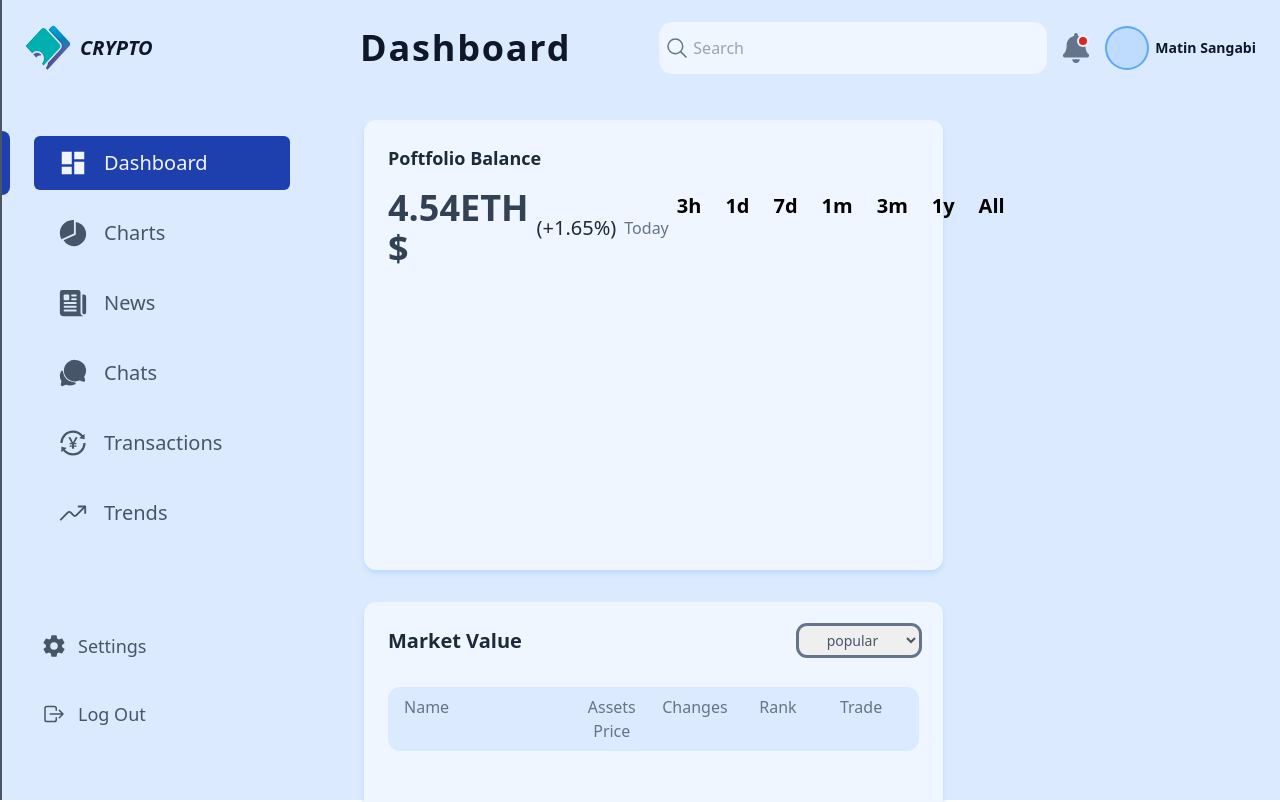
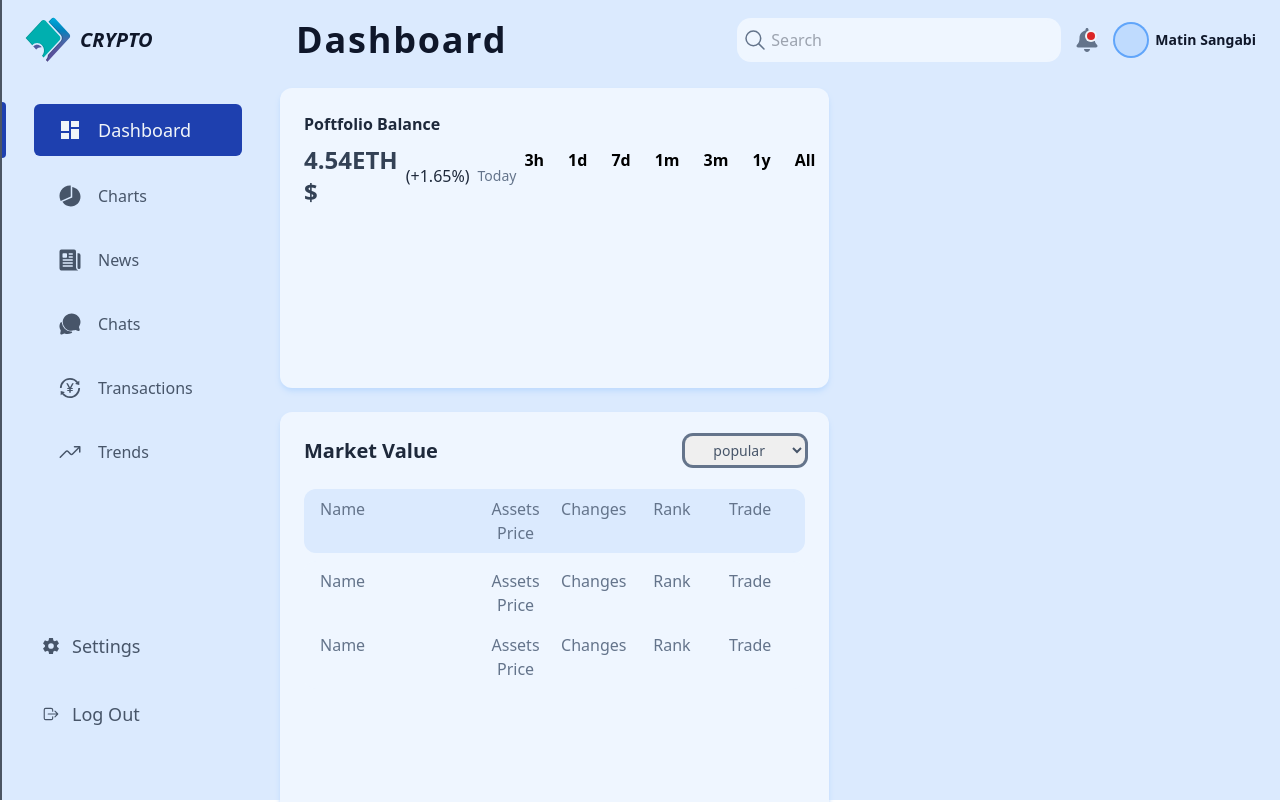
Before and after one commit to Matin-Sangabi/cryptocurrencyApp, a React (Create React App) app: page /dashboard in a window 1280 px wide. Shown: the top 802 px of the page. Built offline with nearby package versions, Linux system fonts and the light colour scheme; no server answers.

Commit message:
markValue ui added

```diff
--- a/src/components/Menu/header.js
+++ b/src/components/Menu/header.js
@@ -7,10 +7,10 @@ const Header = () => {
   const pathStr = pathname.split("/")[1];
   const PathName = pathStr.charAt(0).toUpperCase() + pathStr.slice(1);
   return (
-    <header className="w-full py-6 px-6 fixed top-0 left-0">
+    <header className="w-full py-4 px-6 fixed top-0 left-0">
       <nav className="w-full flex items-center justify-between">
         <div className="flex-1 flex items-center">
-          <div className="flex items-center gap-x-2 w-80">
+          <div className="flex items-center gap-x-2 w-64">
             <div className="w-12">
               <img src={LOGO} alt="logo" />
             </div>
@@ -26,18 +26,18 @@ const Header = () => {
         </div>
         <div className="flex-1 flex items-center justify-end">
           <div className="flex items-center gap-x-4">
-          <div className="w-96 relative">
-            <span className="text-slate-500 absolute top-3 text-2xl stroke-2 left-1"><IoSearchOutline/></span>
-            <input type="text" className="py-3 px-8 bg-blue-50 rounded-xl w-full ring-2 ring-blue-50 border-none transition-all ease-in-out duration-300 outline-none focus:ring focus:ring-blue-500 " placeholder="Search"/>
+          <div className="w-80 relative">
+            <span className="text-slate-500 absolute top-2 text-2xl stroke-2 left-1"><IoSearchOutline/></span>
+            <input type="text" className="py-2 px-8 bg-blue-50 rounded-xl w-full ring-2 ring-blue-50 border-none transition-all ease-in-out duration-300 outline-none focus:ring focus:ring-blue-500 " placeholder="Search"/>
           </div>
             <div className="relative flex items-center justify-center cursor-pointer">
               <span className="w-2 h-2 rounded-full bg-red-600 absolute right-1 top-1 ring-2 ring-slate-100"></span>
-              <span className="text-slate-500 text-3xl">
+              <span className="text-slate-500 text-2xl">
                 <FaBell />
               </span>
             </div>
             <div className="flex items-center gap-x-2">
-              <span className="w-10 h-10 rounded-full bg-blue-200 ring-2 ring-blue-400"></span>
+              <span className="w-8 h-8 rounded-full bg-blue-200 ring-2 ring-blue-400"></span>
               <span className="text-sm text-slate-900 font-semibold">
                 Matin Sangabi
               </span>
--- a/src/components/Menu/sideBar.js
+++ b/src/components/Menu/sideBar.js
@@ -4,21 +4,21 @@ import Links, { LinkAction } from "../../utils/menu";
 
 const SideBar = () => {
   return (
-    <section className="fixed left-0 top-0 p-2 w-80 h-full border-l-2 border-gray-600">
-      <div className="pt-32 pb-14  px-6 w-full h-full flex flex-col items-start">
+    <section className="fixed left-0 top-0 p-2 w-64 h-full border-l-2 border-gray-600">
+      <div className="pt-24 pb-14  px-6 w-full h-full flex flex-col items-start">
         <ul className="flex flex-col gap-y-4">
           {Links.map((link, i) => {
             return (
               <NavLink
                 className={({ isActive }) =>
                   isActive
-                    ? "py-3 px-6  text-xl transition-all ease-linear duration-500  bg-blue-800 text-slate-100 before:w-2 before:h-16  before:bg-blue-800 before:absolute before:rounded-r-2xl before:left-0 w-64   flex items-center gap-x-4 rounded-md"
-                    : "py-3 px-6 text-xl transition-all ease-linear duration-500 text-slate-600  hover:bg-blue-800 hover:before:w-2 hover:before:h-16  hover:before:bg-blue-800 hover:before:absolute hover:before:rounded-r-2xl hover:before:left-0 hover:text-slate-100 w-64 flex items-center gap-x-4 rounded-md"
+                    ? "py-3 px-6  text-lg transition-all ease-linear duration-500  bg-blue-800 text-slate-100 before:w-1 before:h-14  before:bg-blue-800 before:absolute before:rounded-r-3xl before:left-0 w-52   flex items-center gap-x-4 rounded-md"
+                    : "py-3 px-6 text-xlg transition-all ease-linear duration-500 text-slate-600  hover:bg-blue-800 hover:before:w-1 hover:before:h-12  hover:before:bg-blue-800 hover:before:absolute hover:before:rounded-r-2xl hover:before:left-0 hover:text-slate-100 w-52 flex items-center gap-x-4 rounded-md"
                 }
                 key={i}
                 to={link.path}
               >
-                <span className="text-3xl">{link.icon()}</span>
+                <span className="text-2xl">{link.icon()}</span>
                 <span className="font-sans font-normal">{link.name}</span>
               </NavLink>
             );
@@ -29,7 +29,7 @@ const SideBar = () => {
             {LinkAction.map((action, i) => {
               return (
                 <NavLink key={i} className='p-2 flex items-center gap-3 text-slate-600' to={action.path}>
-                  <span className="text-2xl">{action.icon()}</span>
+                  <span className="text-lg">{action.icon()}</span>
                   <span className="text-lg font-normal">{action.name}</span>
                 </NavLink>
               );
--- a/src/components/chart/chart.js
+++ b/src/components/chart/chart.js
@@ -41,14 +41,14 @@ const Chart = ({ timeChart }) => {
   return (
     <ResponsiveContainer
       width="100%"
-      height={timeChart === "5y" ? "100%" : "100%"}
+      height={timeChart === "5y" ? "100%" : "80%"}
     >
       <AreaChart
         width={300}
-        height={200}
+        height={300}
         data={sortData}
         margin={{
-          top: timeChart === "5y" ? 0 : timeChart === "1y" ? 0 : 50,
+          top: timeChart === "5y" ? 0 : timeChart === "1y" ? 0 : 0,
         }}
       >
         {/* <CartesianGrid strokeDasharray="3 3" /> */}
@@ -60,7 +60,7 @@ const Chart = ({ timeChart }) => {
           dataKey="price"
           strokeWidth="3"
           stroke="#1e40af"
-          fill="#bfdbfe"
+          fill="#d5ecfb"
         />
       </AreaChart>
     </ResponsiveContainer>
--- a/src/components/chart/chartSection.js
+++ b/src/components/chart/chartSection.js
@@ -4,16 +4,16 @@ import Chart from "./chart";
 const ChartSection = () => {
   const [timeChart, setTimeChart] = useState("1y");
   return (
-    <div className="bg-blue-50 p-2 w-full rounded-xl shadow-md shadow-blue-200 flex flex-col h-[450px]">
+    <div className="bg-blue-50 p-2 w-full rounded-xl shadow-md shadow-blue-200 flex flex-col h-[300px]">
       <div className="w-full flex justify-between items-center p-4">
-        <div className="flex flex-col gap-y-4">
-          <h1 className="text-slate-800 font-semibold text-lg">
+        <div className="flex flex-col gap-y-2">
+          <h1 className="text-slate-800 font-semibold">
             Poftfolio Balance
           </h1>
           <div className="flex items-center gap-2">
-            <h1 className="text-4xl font-bold text-slate-700">4.54ETH $ </h1>
-            <p className="text-xl text-slate-800">(+1.65%)</p>
-            <p className="text-slate-500">Today</p>
+            <h1 className="text-2xl font-bold text-slate-700">4.54ETH $ </h1>
+            <p className=" text-slate-800">(+1.65%)</p>
+            <p className="text-slate-500 text-sm">Today</p>
           </div>
         </div>
         <div className="flex items-center gap-x-2">
@@ -23,7 +23,7 @@ const ChartSection = () => {
                 key={i}
                 type="button"
                 value={timeChart}
-                className="border-none outline-none p-2 text-xl font-semibold focus:text-blue-500"
+                className="border-none outline-none p-2 font-semibold focus:text-blue-500"
                 onClick={() => setTimeChart(btn.value)}
               >
                 {btn.name}
--- /dev/null
+++ b/src/components/marketValue/marketValueList.js
@@ -0,0 +1,35 @@
+const MarketValueSection = () => {
+  return (
+    <div className="w-full bg-blue-50 shadow-md shadow-blue-200 h-[440px] overflow-auto rounded-xl p-6 flex flex-col">
+      <div className="w-full flex items-center justify-between mb-6">
+        <h1 className="text-xl text-slate-800 font-semibold ">Market Value</h1>
+        <select className="py-1 text-sm px-6 ring ring-slate-500 text-slate-600 rounded-lg outline-none border-none">
+          <option value={""}>popular</option>
+          <option value={""}>All</option>
+          <option value={""}>Rank</option>
+        </select>
+      </div>
+      <div className="w-full grid grid-cols-12 py-2 px-4 bg-blue-100 rounded-xl text-slate-500 mb-2">
+        <span className="col-span-4">Name</span>
+        <span className="col-span-2 text-center">Assets Price</span>
+        <span className="col-span-2 text-center">Changes</span>
+        <span className="col-span-2 text-center">Rank</span>
+        <span className="col-span-2 text-center">Trade</span>
+      </div>
+      <div className="w-full grid grid-cols-12 py-2 px-4 bg-blue-50 rounded-xl text-slate-500 gap-y-4 ">
+        <span className="col-span-4">Name</span>
+        <span className="col-span-2 text-center">Assets Price</span>
+        <span className="col-span-2 text-center">Changes</span>
+        <span className="col-span-2 text-center">Rank</span>
+        <span className="col-span-2 text-center">Trade</span>
+        <span className="col-span-4">Name</span>
+        <span className="col-span-2 text-center">Assets Price</span>
+        <span className="col-span-2 text-center">Changes</span>
+        <span className="col-span-2 text-center">Rank</span>
+        <span className="col-span-2 text-center">Trade</span>
+      </div>
+    </div>
+  );
+};
+
+export default MarketValueSection;
--- a/src/layout/layout.js
+++ b/src/layout/layout.js
@@ -6,7 +6,7 @@ const Layout = ({ children }) => {
     <>
       <Header />
       <SideBar />
-      <div className="pt-28 ml-[340px] px-4">
+      <div className="pt-20 ml-64 px-4">
         {children}
       </div>
     </>
--- a/src/pages/dashboard.js
+++ b/src/pages/dashboard.js
@@ -1,33 +1,18 @@
 import Layout from "../layout/layout";
 import MyCoins from "../components/MyCoins/MyCoins";
 import ChartSection from "../components/chart/chartSection";
+import MarketValueSection from "../components/marketValue/marketValueList";
 
 const DashboardPage = () => {
   return (
     <Layout>
       <section className="grid grid-cols-12 gap-8">
-        <div className="p-2 col-span-8 flex flex-col gap-8">
+        <div className="p-2 col-span-7 flex flex-col gap-6">
           <MyCoins />
           <ChartSection/>
-          <div className="w-full bg-blue-50 shadow-md shadow-blue-200 h-[450px] overflow-auto rounded-xl p-6 flex flex-col gap-y-8">
-            <div className="w-full flex items-center justify-between">
-              <h1 className="text-xl text-slate-800 font-semibold ">Market Value</h1>
-              <select className="py-1 text-sm px-6 ring ring-slate-500 text-slate-600 rounded-lg outline-none border-none">
-                <option value={""}>popular</option>
-                <option value={""}>All</option>
-                <option value={""}>Rank</option>
-              </select>
-            </div>
-            <div className="w-full grid grid-cols-12 py-2 px-4 bg-blue-100 rounded-xl text-slate-500">
-              <span className="col-span-4">Name</span>
-              <span className="col-span-2 text-center">Assets Price</span>
-              <span className="col-span-2 text-center">Changes</span>
-              <span className="col-span-2 text-center">Rank</span>
-              <span className="col-span-2 text-center">Trade</span>
-            </div>
-          </div>
+          <MarketValueSection/>
         </div>
-        <div className="p-2 col-span-4"></div>
+        <div className="p-2 col-span-5"></div>
       </section>
     </Layout>
   );
```
Also changed, not shown: src/components/MyCoins/MyCoins.js (+19 -19 lines).
